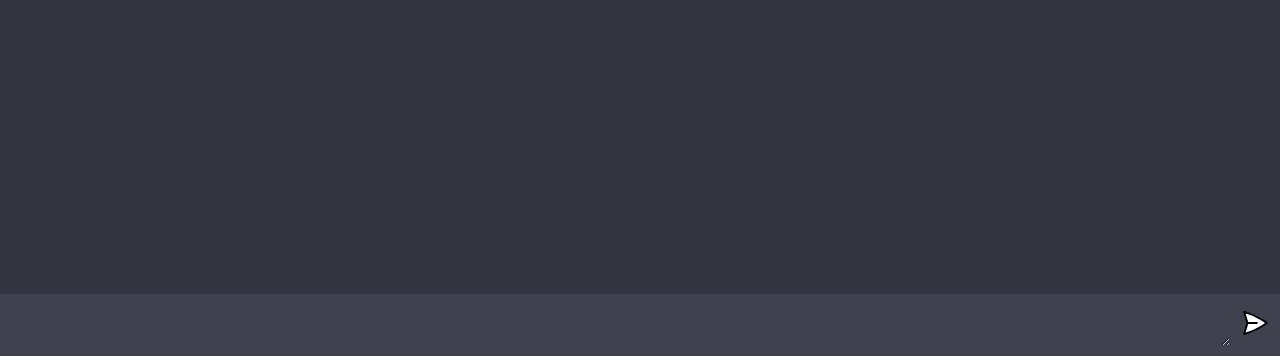
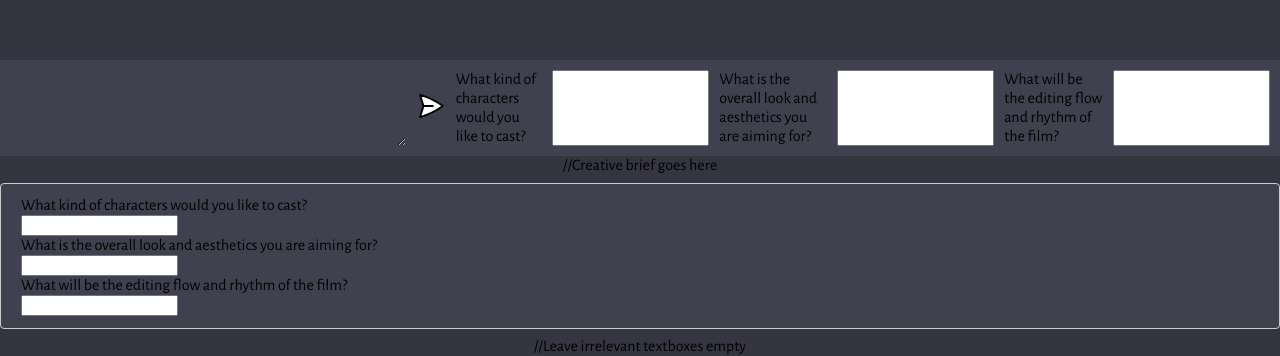
Before and after one commit to eeturousku/treatmentAI, a website built with Vite: page client/index.html in a window 1280 px wide. Shown: the part 444-800 px from the top of the page. Built offline with nearby package versions, Linux system fonts and the light colour scheme.

Commit message:
uus yrkkä

```diff
--- a/client/index.html
+++ b/client/index.html
@@ -14,7 +14,56 @@
       <form>
         <textarea name="prompt" rows="1" cols="1" placeholder="AsktreatmentAI"> </textarea>
       <button type="submit"> <img src ="assets/send.svg"/></button>
-      </form>
+
+      <label for="tieto1">
+        What kind of characters would you like to cast?
+      </label>
+      <input type="text" id="tieto1">
+
+      <label for="tieto2">
+        What is the overall look and aesthetics you are aiming for?
+      </label>
+
+      <input type="text" id="tieto2">
+
+      <label for="tieto3">
+        What will be the editing flow and rhythm of the film?
+      </label>
+
+      <input type="text" id="tieto3">
+
+
+    </form>
+
+//Creative brief goes here
+
+
+<form class="submission-form">
+<label for="tieto1">
+  What kind of characters would you like to cast?
+</label>
+<input type="text" id="tieto1">
+
+<label for="tieto2">
+  What is the overall look and aesthetics you are aiming for?
+</label>
+
+<input type="text" id="tieto2">
+
+<label for="tieto3">
+  What will be the editing flow and rhythm of the film?
+</label>
+
+<input type="text" id="tieto3">
+
+</form>
+
+
+
+//Leave irrelevant textboxes empty
+
+
+
     </div>
 
     <script type="module" src="script.js"></script>
--- a/client/script.js
+++ b/client/script.js
@@ -84,9 +84,10 @@ loader(messageDiv);
     'Content-Type': 'application/json'
   },
   body: JSON.stringify({
-    prompt: data.get('prompt')
+    prompt: data.get('prompt') + ` ` + data.get('tieto1')
   })
 })
+
 clearInterval(loadInterval);
 messageDiv.innerHTML = '';
 
--- a/client/style.css
+++ b/client/style.css
@@ -1,4 +1,26 @@
 @import url("https://fonts.googleapis.com/css2?family=Alegreya+Sans:wght@100;300;400;500;700;800;900&display=swap");
+
+/*testailu alkaa */
+
+.submission-form{
+  width: 100%;
+  padding: 12px 20px;
+  margin: 8px 0;
+  display: block;
+  border: 1px solid #ccc;
+  border-radius: 4px;
+  box-sizing: border-box;
+
+}
+
+label{
+  display: block;
+}
+
+
+
+/* testailu loppuu */
+
 
 * {
   margin: 0;
```
